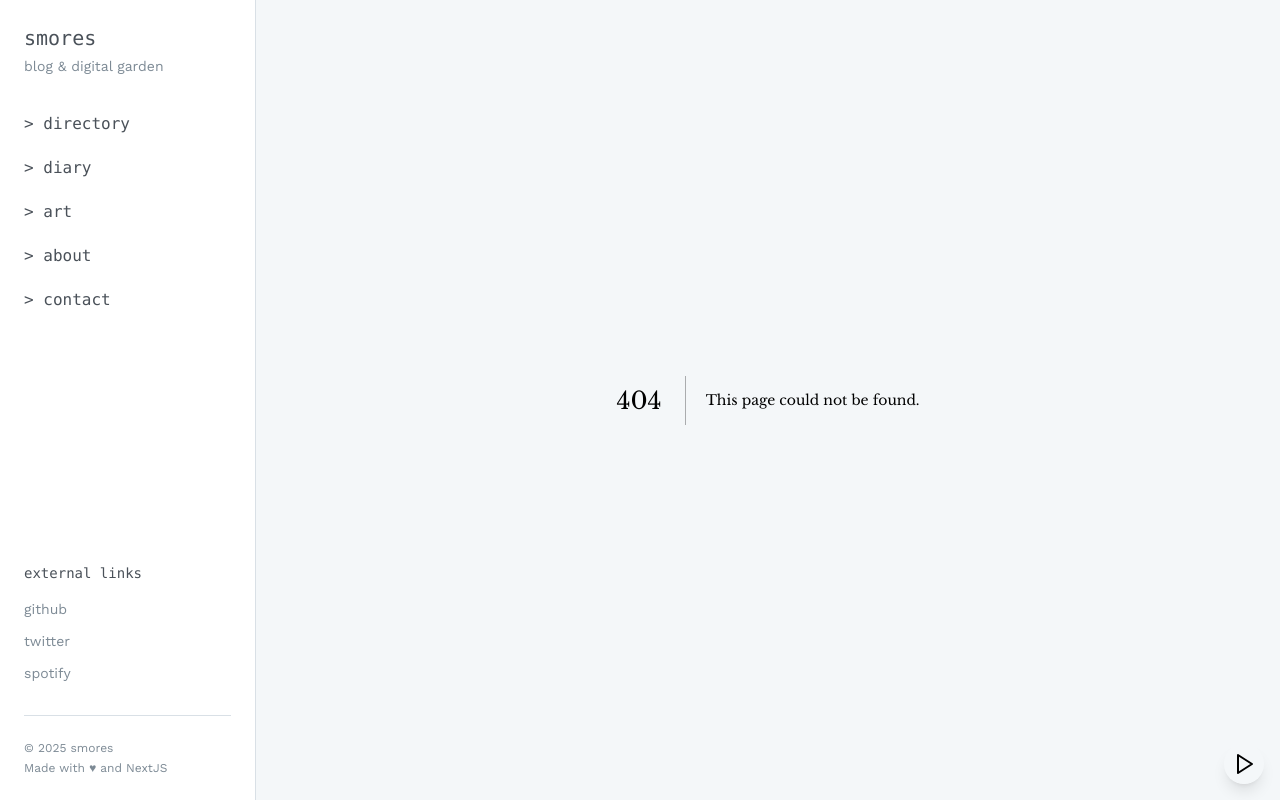
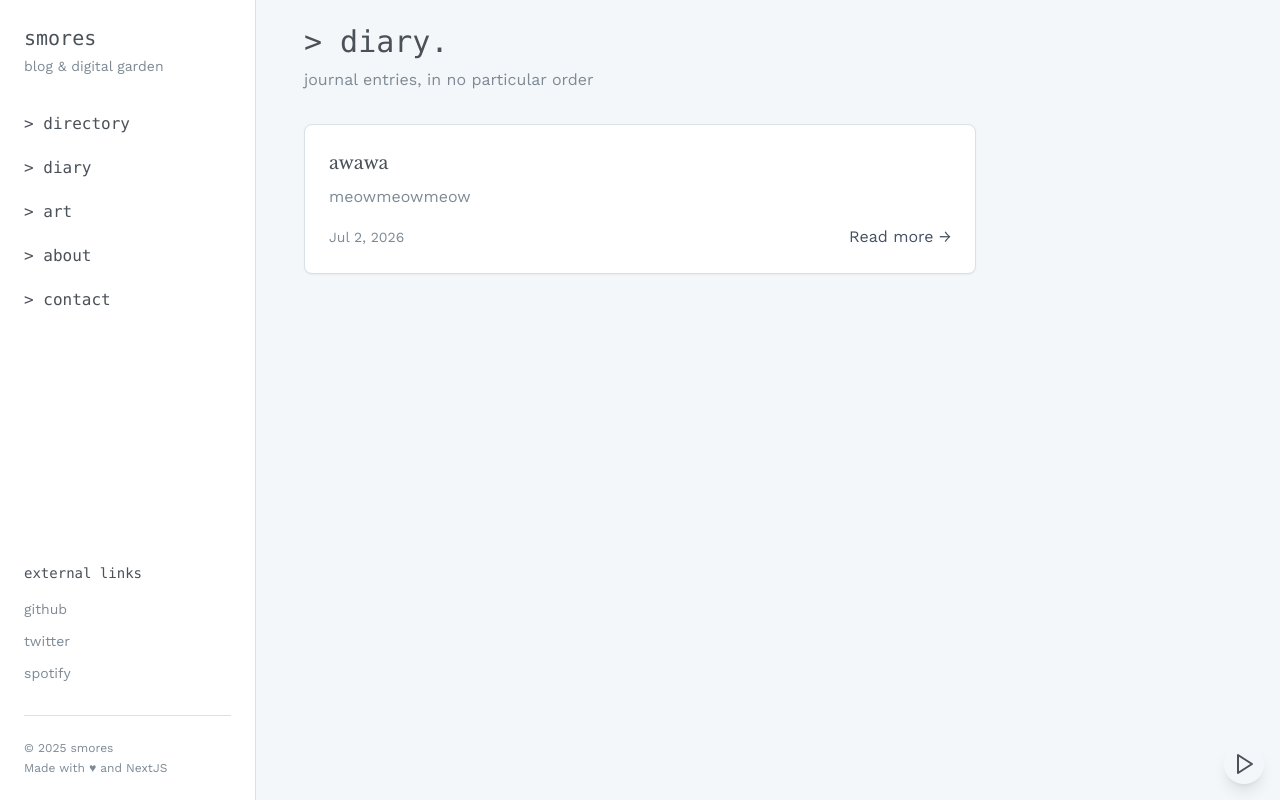
Before and after one commit to foxbento/snepsite, a Next.js app: page /diary in a window 1280 px wide. Before the commit this address had no page. Built offline with nearby package versions, Linux system fonts and the light colour scheme.

Commit message:
add new diary route, hooray!

```diff
--- /dev/null
+++ b/content/diary/2026-07-02-hello-diary.md
@@ -0,0 +1,9 @@
+---
+title: "awawa"
+date: "2026-07-02"
+excerpt: "meowmeowmeow"
+---
+
+trying out this way of adding diary entries! i don't really post much on here, so this is probably the simplest way of adding notes to this qwq
+
+heading off for IWAG soon, but surprised i managed to cook this out with claude in time before hand awa
--- a/package.json
+++ b/package.json
@@ -6,14 +6,17 @@
     "dev": "next dev --turbopack",
     "build": "next build",
     "start": "next start",
-    "lint": "eslint ."
+    "lint": "eslint .",
+    "typecheck": "tsc --noEmit"
   },
   "dependencies": {
     "date-fns": "^4.1.0",
+    "gray-matter": "^4.0.3",
     "lucide-react": "^0.475.0",
     "next": "16.2.9",
     "react": "19.2.7",
     "react-dom": "19.2.7",
+    "react-markdown": "^10.1.0",
     "sharp": "^0.35.2"
   },
   "devDependencies": {
--- /dev/null
+++ b/src/app/diary/[slug]/page.tsx
@@ -0,0 +1,58 @@
+import { notFound } from "next/navigation";
+import { format } from "date-fns";
+import ReactMarkdown from "react-markdown";
+import { getAllDiaryPosts, getDiaryPost } from "@/lib/diary";
+
+export function generateStaticParams() {
+  return getAllDiaryPosts().map((post) => ({ slug: post.slug }));
+}
+
+export default async function DiaryPostPage({
+  params,
+}: {
+  params: Promise<{ slug: string }>;
+}) {
+  const { slug } = await params;
+  const post = getDiaryPost(slug);
+
+  if (!post) notFound();
+
+  return (
+    <div className="pt-6 pb-10 px-4 sm:px-6">
+      <header className="mb-8 max-w-2xl">
+        <h1 className="text-3xl font-mono font-medium mb-2">{post.title}</h1>
+        <p className="text-himalaya-shadow">
+          {format(new Date(post.date), "MMM d, yyyy")}
+        </p>
+      </header>
+
+      <div className="card border border-himalaya-mist max-w-2xl">
+        <ReactMarkdown
+          components={{
+            p: (props) => <p className="mb-4" {...props} />,
+            ul: (props) => (
+              <ul className="list-disc list-inside mb-4" {...props} />
+            ),
+            ol: (props) => (
+              <ol className="list-decimal list-inside mb-4" {...props} />
+            ),
+            blockquote: (props) => (
+              <blockquote
+                className="border-l-4 border-himalaya-accent pl-3 text-himalaya-shadow mb-4"
+                {...props}
+              />
+            ),
+            code: (props) => (
+              <code
+                className="bg-himalaya-mist rounded px-1 py-0.5 text-sm"
+                {...props}
+              />
+            ),
+          }}
+        >
+          {post.content}
+        </ReactMarkdown>
+      </div>
+    </div>
+  );
+}
--- /dev/null
+++ b/src/app/diary/page.tsx
@@ -0,0 +1,37 @@
+import Link from "next/link";
+import { format } from "date-fns";
+import { getAllDiaryPosts } from "@/lib/diary";
+
+export default function DiaryPage() {
+  const posts = getAllDiaryPosts();
+
+  return (
+    <div className="pt-6 pb-10 px-4 sm:px-6">
+      <header className="mb-8">
+        <h1 className="text-3xl font-mono font-medium mb-2">&gt; diary.</h1>
+        <p className="text-himalaya-shadow">
+          journal entries, in no particular order
+        </p>
+      </header>
+
+      <div className="space-y-4 max-w-2xl">
+        {posts.map((post) => (
+          <Link key={post.slug} href={`/diary/${post.slug}`} className="block">
+            <div className="card border border-himalaya-mist">
+              <h3 className="text-lg mb-2 text-himalaya-peak">{post.title}</h3>
+              <p className="text-himalaya-shadow mb-4">{post.excerpt}</p>
+              <div className="flex justify-between items-center">
+                <span className="text-sm text-himalaya-shadow">
+                  {format(new Date(post.date), "MMM d, yyyy")}
+                </span>
+                <span className="text-himalaya-deep hover:text-himalaya-accent transition-colors">
+                  Read more →
+                </span>
+              </div>
+            </div>
+          </Link>
+        ))}
+      </div>
+    </div>
+  );
+}
--- a/src/app/page.tsx
+++ b/src/app/page.tsx
@@ -1,42 +1,10 @@
 import Link from "next/link";
 import { Star } from "lucide-react";
+import { format } from "date-fns";
 import GalleryPreview from "@/components/gallery/GalleryPreview";
 import { galleryImages } from "@/data/gallery";
+import { getAllDiaryPosts } from "@/lib/diary";
 import SpotifyNowPlaying from "@/components/layout/SpotifyNowPlaying";
-
-// Sample data for blog posts and content
-const posts = [
-  {
-    title: "awawa",
-    excerpt: "meowmeowmeow",
-    date: "Feb 25, 2025",
-    type: "blog"
-  },
-  {
-    title: "Current Favorite Track",
-    artist: "Ambient Mountains",
-    songTitle: "Echoes of Snow",
-    type: "music"
-  },
-  {
-    title: "Photography Collection",
-    imageCount: 12,
-    category: "Commissioned Art",
-    type: "gallery"
-  },
-  {
-    title: "Coding in the Clouds",
-    excerpt: "How altitude affects programming productivity...",
-    date: "Feb 20, 2025",
-    type: "blog"
-  },
-  {
-    title: "Quote of the Day",
-    content: "The mountains are calling and I must go.",
-    author: "John Muir",
-    type: "quote"
-  }
-];
 
 // Current year conventions
 const currentYearConventions = [
@@ -44,20 +12,20 @@ const currentYearConventions = [
     name: "MYFur",
     date: "May 2, 2026",
     location: "Subang, Malaysia",
-    confirmed: true
+    confirmed: true,
   },
   {
     name: "IWAG",
     date: "July 4-5, 2026",
     location: "Jakarta, Indonesia",
-    confirmed: true
+    confirmed: true,
   },
   {
     name: "EF",
     date: "August 19-23, 2026",
     location: "Hamburg, Germany",
-    confirmed: true
-  }
+    confirmed: true,
+  },
 ];
 
 const pastConventions = {
@@ -73,11 +41,16 @@ const projects = [
 ];
 
 export default function Home() {
+  const [latestPost] = getAllDiaryPosts();
+
   return (
     <div className="pt-6 pb-10 px-4 sm:px-6">
       {/* Header */}
       <header className="mb-8">
-        <h1 className="text-3xl font-mono font-medium mb-2"> &gt; smores&apos;s directory</h1>
+        <h1 className="text-3xl font-mono font-medium mb-2">
+          {" "}
+          &gt; smores&apos;s directory
+        </h1>
         <p className="text-himalaya-shadow">
           links, projects, other stuff you should know about me
         </p>
@@ -88,10 +61,12 @@ export default function Home() {
         {/* Featured Post */}
         <div className="bg-white rounded-lg shadow-sm p-6 sm:col-span-2 transition-all hover:shadow-md border border-himalaya-mist">
           <h2 className="text-xl font-mono font-medium mb-4">latest post.</h2>
-          <h3 className="text-lg mb-2">{posts[0].title}</h3>
-          <p className="text-himalaya-shadow mb-4">{posts[0].excerpt}</p>
+          <h3 className="text-lg mb-2">{latestPost.title}</h3>
+          <p className="text-himalaya-shadow mb-4">{latestPost.excerpt}</p>
           <div className="flex justify-between items-center">
-            <span className="text-sm text-himalaya-shadow">{posts[0].date}</span>
+            <span className="text-sm text-himalaya-shadow">
+              {format(new Date(latestPost.date), "MMM d, yyyy")}
+            </span>
             <Link
               href="/diary"
               className="text-himalaya-deep hover:text-himalaya-accent transition-colors"
@@ -116,7 +91,7 @@ export default function Home() {
               {currentYearConventions.map((con, index) => (
                 <blockquote
                   key={index}
-                  className={`border-l-4 ${con.confirmed ? 'border-himalaya-accent' : 'border-himalaya-stone'} pl-3 mb-1`}
+                  className={`border-l-4 ${con.confirmed ? "border-himalaya-accent" : "border-himalaya-stone"} pl-3 mb-1`}
                 >
                   <div className="font-medium text-sm">{con.name}</div>
                   <div className="flex flex-wrap text-xs text-himalaya-shadow gap-x-2">
@@ -124,7 +99,11 @@ export default function Home() {
                     <span>•</span>
                     <span>{con.location}</span>
                     <span>•</span>
-                    <span className={con.confirmed ? "text-green-600" : "text-amber-600"}>
+                    <span
+                      className={
+                        con.confirmed ? "text-green-600" : "text-amber-600"
+                      }
+                    >
                       {con.confirmed ? "Confirmed" : "Tentative"}
                     </span>
                   </div>
@@ -150,15 +129,21 @@ export default function Home() {
 
           {/* Digital Garden - shorter card */}
           <div className="bg-white rounded-lg shadow-sm p-4 sm:p-5 transition-all hover:shadow-md border border-himalaya-mist flex-shrink">
-            <h2 className="text-xl font-mono font-medium mb-2">digital garden.</h2>
-            <p className="text-himalaya-shadow mb-3 text-sm">projects i&apos;m currently growing:</p>
+            <h2 className="text-xl font-mono font-medium mb-2">
+              digital garden.
+            </h2>
+            <p className="text-himalaya-shadow mb-3 text-sm">
+              projects i&apos;m currently growing:
+            </p>
 
             <div className="grid grid-cols-1 sm:grid-cols-2 gap-3">
               {projects.map((project, index) => (
                 <div key={index} className="relative">
                   <div className="flex justify-between mb-1">
                     <span className="text-sm">{project.name}</span>
-                    <span className="text-xs text-himalaya-shadow">{project.progress}%</span>
+                    <span className="text-xs text-himalaya-shadow">
+                      {project.progress}%
+                    </span>
                   </div>
                   <div className="h-2 bg-himalaya-mist rounded-full overflow-hidden">
                     <div
@@ -201,7 +186,9 @@ export default function Home() {
           <div className="space-y-3">
             <div>
               <p className="font-medium">currently reading</p>
-              <p className="text-sm text-himalaya-shadow">A Philosophy of Software Design</p>
+              <p className="text-sm text-himalaya-shadow">
+                A Philosophy of Software Design
+              </p>
             </div>
             <div>
               <p className="font-medium">up next</p>
@@ -218,7 +205,15 @@ export default function Home() {
       <div className="mt-10 mb-6">
         <h2 className="text-xl font-mono font-medium mb-4">explore topics</h2>
         <div className="flex flex-wrap gap-2">
-          {['Art', 'Code', 'Travel', 'Tech', 'Design', 'Music', 'Boba reviews'].map((tag, index) => (
+          {[
+            "Art",
+            "Code",
+            "Travel",
+            "Tech",
+            "Design",
+            "Music",
+            "Boba reviews",
+          ].map((tag, index) => (
             <Link
               key={index}
               href={`/tags/${tag.toLowerCase()}`}
--- /dev/null
+++ b/src/lib/diary.ts
@@ -0,0 +1,39 @@
+import fs from "node:fs";
+import path from "node:path";
+import matter from "gray-matter";
+
+export type DiaryPost = {
+  slug: string;
+  title: string;
+  date: string;
+  excerpt: string;
+  content: string;
+};
+
+const DIARY_DIR = path.join(process.cwd(), "content", "diary");
+
+export function getAllDiaryPosts(): DiaryPost[] {
+  const files = fs.readdirSync(DIARY_DIR).filter((f) => f.endsWith(".md"));
+
+  const posts = files.map((file) => {
+    const slug = file.replace(/\.md$/, "");
+    const raw = fs.readFileSync(path.join(DIARY_DIR, file), "utf8");
+    const { data, content } = matter(raw);
+
+    return {
+      slug,
+      title: data.title as string,
+      date: data.date as string,
+      excerpt: data.excerpt as string,
+      content,
+    };
+  });
+
+  return posts.sort(
+    (a, b) => new Date(b.date).getTime() - new Date(a.date).getTime(),
+  );
+}
+
+export function getDiaryPost(slug: string): DiaryPost | undefined {
+  return getAllDiaryPosts().find((post) => post.slug === slug);
+}
```
Also changed, not shown: 1 other file (tests, documents, lock files or other folders).
